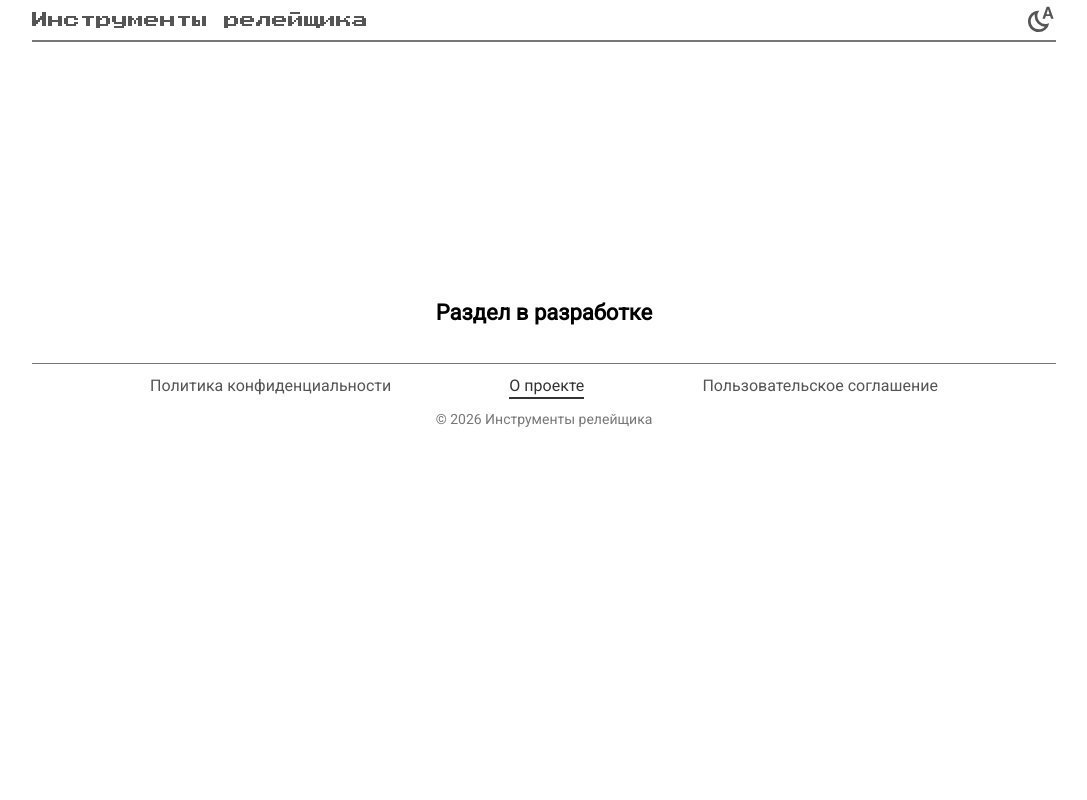
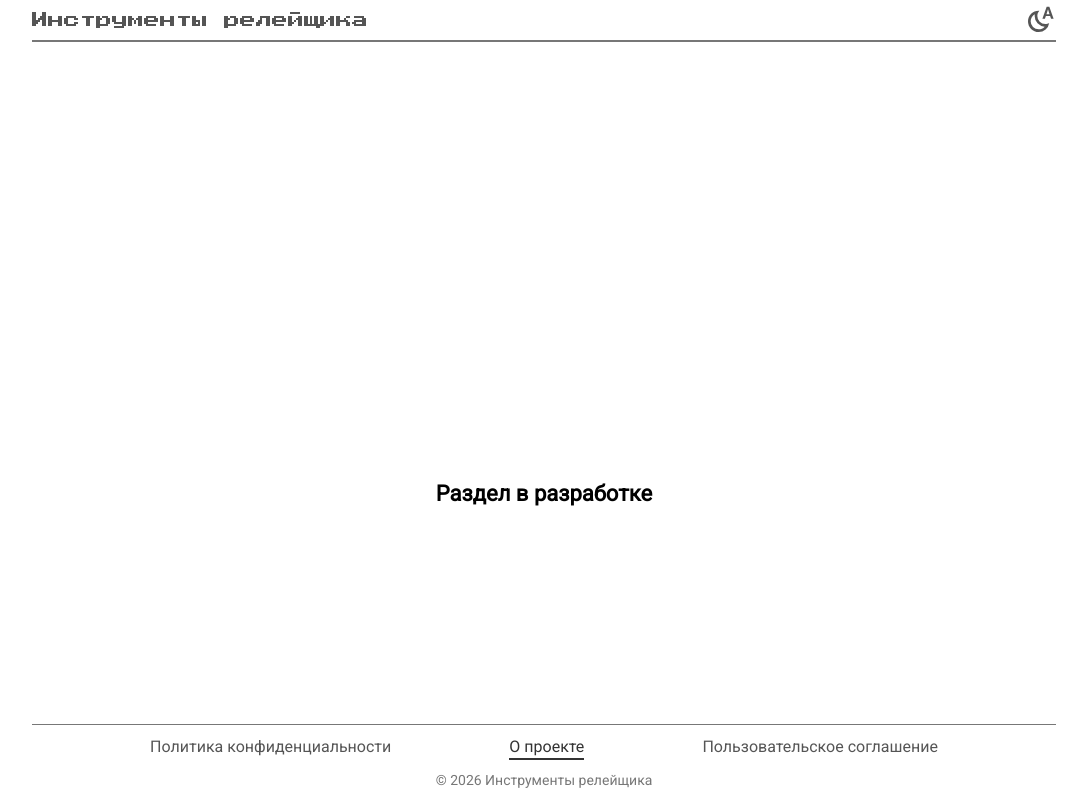
Before and after one commit to VladislavGz/rza-utils, a SvelteKit app: page /about in a window 1280 px wide. Shown: the whole page, without its empty margins (96-1183 px from the left). Built offline with nearby package versions, Linux system fonts and the light colour scheme; some icons are missing.

Commit message:
Добавлена обертка main. Корректировка стилей

```diff
--- a/src/routes/(common)/+layout.svelte
+++ b/src/routes/(common)/+layout.svelte
@@ -7,5 +7,16 @@
 </script>
 
 <HeaderCommon />
-{@render children()}
+<main class="g-common-wrapper main">
+	{@render children()}
+</main>
 <FooterCommon />
+
+<style>
+    .main {
+        width: 100%;
+        flex: 1 0 auto;
+
+        align-content: center;
+    }
+</style>
```
